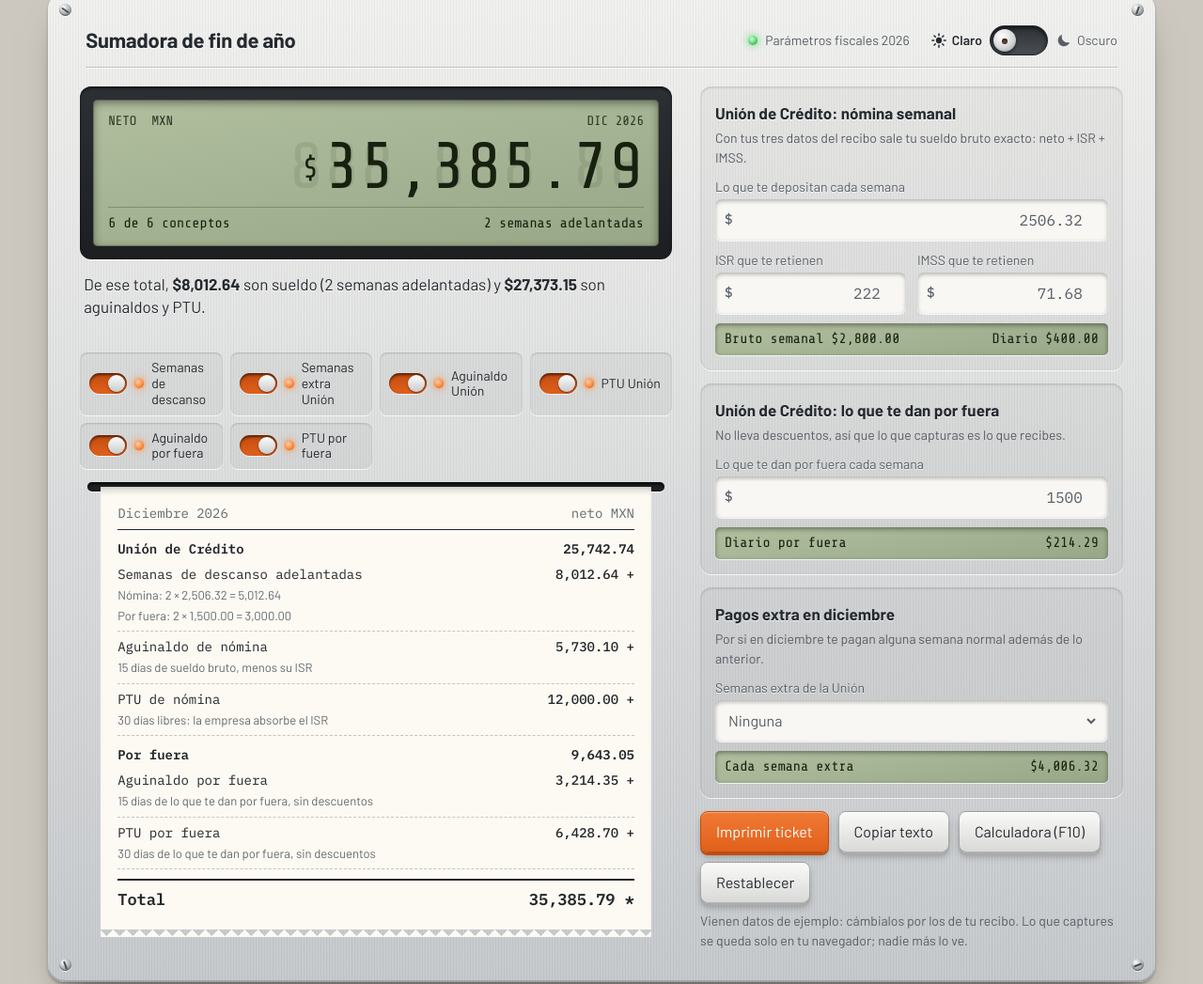
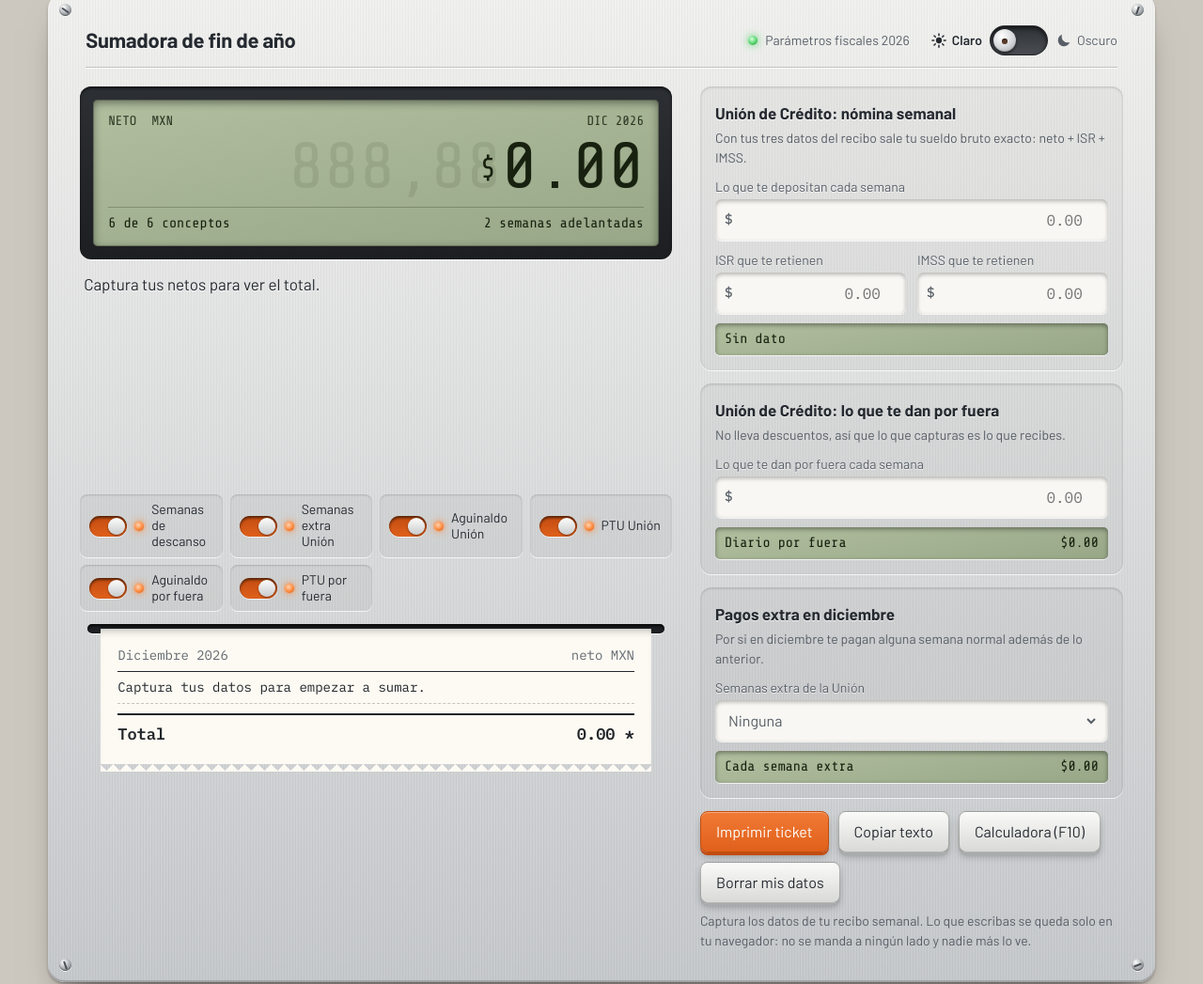
Before and after one commit to alanhl0109-cell/diciembre-union, a plain HTML site: page index.html in a window 1280 px wide. Shown: the part 201-1248 px from the top of the page at 94% size. Drawn offline with nearby package versions, Linux system fonts and the light colour scheme.

Commit message:
La calculadora abre en cero para que cada quien capture sus datos
Co-Authored-By: Claude Opus 5.5 <noreply@anthropic.com>
Claude-Session: https://claude.ai/code/session_01GLUd3DWhqT2nZvjCXoYYZy

```diff
--- a/index.html
+++ b/index.html
@@ -226,7 +226,7 @@ box-shadow:inset 0 1px 0 rgba(255,255,255,.55),inset 0 -2px 0 rgba(0,0,0,.2),0 2
       <div class="grp">
         <h3>Unión de Crédito: nómina semanal</h3>
         <p>Con tus tres datos del recibo sale tu sueldo bruto exacto: neto + ISR + IMSS.</p>
-        <label class="f"><span>Lo que te depositan cada semana</span><span class="well"><b>$</b><input type="number" step="0.01" min="0" inputmode="decimal" id="ucNeto" data-k="uc.neto"></span></label>
+        <label class="f"><span>Lo que te depositan cada semana</span><span class="well"><b>$</b><input type="number" step="0.01" min="0" inputmode="decimal" id="ucNeto" data-blank="1" placeholder="0.00" data-k="uc.neto"></span></label>
         <div class="r2">
           <label class="f"><span>ISR que te retienen</span><span class="well"><b>$</b><input type="number" step="0.01" min="0" inputmode="decimal" id="ucIsr" data-k="uc.isr" data-blank="1" placeholder="0.00"></span></label>
           <label class="f"><span>IMSS que te retienen</span><span class="well"><b>$</b><input type="number" step="0.01" min="0" inputmode="decimal" id="ucImss" data-k="uc.imss" data-blank="1" placeholder="0.00"></span></label>
@@ -236,7 +236,7 @@ box-shadow:inset 0 1px 0 rgba(255,255,255,.55),inset 0 -2px 0 rgba(0,0,0,.2),0 2
       <div class="grp">
         <h3>Unión de Crédito: lo que te dan por fuera</h3>
         <p>No lleva descuentos, así que lo que capturas es lo que recibes.</p>
-        <label class="f"><span>Lo que te dan por fuera cada semana</span><span class="well"><b>$</b><input type="number" step="0.01" min="0" inputmode="decimal" id="fuNeto" data-k="fuera.neto"></span></label>
+        <label class="f"><span>Lo que te dan por fuera cada semana</span><span class="well"><b>$</b><input type="number" step="0.01" min="0" inputmode="decimal" id="fuNeto" data-blank="1" placeholder="0.00" data-k="fuera.neto"></span></label>
         <div class="mini" id="miniFU"></div>
       </div>
       <div class="grp">
@@ -247,8 +247,8 @@ box-shadow:inset 0 1px 0 rgba(255,255,255,.55),inset 0 -2px 0 rgba(0,0,0,.2),0 2
         </div>
         <div class="mini" id="miniEX"></div>
       </div>
-      <div class="keys"><button type="button" class="key or" id="goPrint">Imprimir ticket</button><button type="button" class="key" id="copy">Copiar texto</button><button type="button" class="key" id="calcBtn">Calculadora (F10)</button><button type="button" class="key" id="reset">Restablecer</button></div>
-      <p class="msg" id="msg" role="status">Vienen datos de ejemplo: cámbialos por los de tu recibo. Lo que captures se queda solo en tu navegador; nadie más lo ve.</p>
+      <div class="keys"><button type="button" class="key or" id="goPrint">Imprimir ticket</button><button type="button" class="key" id="copy">Copiar texto</button><button type="button" class="key" id="calcBtn">Calculadora (F10)</button><button type="button" class="key" id="reset">Borrar mis datos</button></div>
+      <p class="msg" id="msg" role="status">Captura los datos de tu recibo semanal. Lo que escribas se queda solo en tu navegador: no se manda a ningún lado y nadie más lo ve.</p>
     </div>
 
     <div class="a-tape">
@@ -593,11 +593,11 @@ var CALC = (function () {
 {
 const C = CALC;
 const DEF = {year:2026,payDow:5,ranges:[{a:'2026-12-22',b:'2027-01-04'}],adjOrd:0,adjAdel:0,extraSem:0,
-  uc:{neto:2506.32,isr:222,imss:71.68,regimen:'02',aguiDias:15,laborados:365,otras:0,ptuDias:30,ptuBase:'bruto',ptuExtra:0},
-  fuera:{neto:1500,aguiDias:15,ptuDias:30},
+  uc:{neto:0,isr:0,imss:0,regimen:'02',aguiDias:15,laborados:365,otras:0,ptuDias:30,ptuBase:'bruto',ptuExtra:0},
+  fuera:{neto:0,aguiDias:15,ptuDias:30},
   par:{uma:117.31,umaM:3566.22,subPct:15.02,subLim:11492.66,metodo:'174',sdQna:'mes',factor:1.0493,imssExc:0.40,imssPd:0.25,imssGmp:0.375,imssIv:0.625,imssCv:1.125},
   incl:{adel:true,extra:true,ucAgui:true,ucPtu:true,fAgui:true,fPtu:true,roAgui:true}};
-const KEY = 'union-dic2026-v1';
+const KEY = 'union-dic2026-v2';
 const clone = o => JSON.parse(JSON.stringify(o));
 const merge = (a, b) => { for (const k in b) { if (!(k in a)) continue; if (b[k] && typeof b[k] === 'object' && !Array.isArray(b[k]) && a[k] && typeof a[k] === 'object') merge(a[k], b[k]); else a[k] = b[k]; } return a; };
 let st = clone(DEF);
@@ -691,6 +691,7 @@ function render() {
     tape += '<div class="tg2"><span>' + g + '</span><span>' + n(ls.reduce((s, l) => s + l.v, 0)) + '</span></div>';
     tape += ls.map(l => '<div class="tl"><span>' + l.t + '</span><span class="v">' + n(l.v) + ' +</span>' + (l.det ? l.det.map(d => '<small>' + d.t + ': ' + d.k + ' × ' + n(d.u) + ' = ' + n(d.v) + '</small>').join('') : '<small>' + l.e + '</small>') + '</div>').join('');
   });
+  if (!R.lineas.some(l => st.incl[l.k] && l.v !== 0)) tape += '<div class="tl"><span>Captura tus datos para empezar a sumar.</span><span class="v"></span></div>';
   tape += '<div class="tt"><span>Total</span><span>' + n(R.total) + ' *</span></div>';
   $('#tape').innerHTML = tape;
 
@@ -738,6 +739,7 @@ function render() {
       ['Total pagos extra', m((R.nExtra ? ex.v : 0) + (R.nQna ? q.v : 0)), 'sum']]);
   }
   $('#tks').innerHTML = h;
+  if (!s) { $('#mm1').textContent = 'neto + ISR + IMSS de tu recibo = tu sueldo bruto semanal; entre 7 da tu salario diario.'; $('#mm2').textContent = 'Con la tarifa semanal 2026 del SAT se calcula el ISR de ese sueldo, se le resta el subsidio para el empleo y debe dar lo mismo que tu recibo.'; }
   if (s) {
     const p = s.modelo;
     $('#mm1').textContent = s.modo === 'recibo' ? m(s.neto) + ' + ' + m(s.isr) + ' de ISR + ' + m(s.imss) + ' de IMSS' + (s.otras ? ' + ' + m(s.otras) + ' de otros descuentos' : '') + ' = ' + m(s.bruto) + ' a la semana. Entre 7 días da tu salario diario de ' + m(s.SD) + '.' : 'como no capturaste retenciones, se busca el salario diario cuyo neto da ' + m(s.neto) + ': ' + m(s.SD) + ' (bruto semanal ' + m(s.bruto) + ').';
@@ -775,7 +777,7 @@ $('#radd').addEventListener('click', () => {
   if (!a || !b) { $('#msg').textContent = 'Captura las dos fechas del descanso.'; return; }
   st.ranges.push({a: a < b ? a : b, b: a < b ? b : a}); $('#ra').value = ''; $('#rb').value = ''; save(); render();
 });
-$('#reset').addEventListener('click', () => { st = clone(DEF); pend = null; save(); bind(); render(); $('#msg').textContent = 'Se restablecieron los datos de ejemplo.'; });
+$('#reset').addEventListener('click', () => { st = clone(DEF); pend = null; save(); bind(); render(); $('#msg').textContent = 'Se borraron tus datos de este navegador.'; });
 $('#copy').addEventListener('click', () => {
   const R = window.__R;
   const txt = ['Ingresos estimados diciembre ' + st.year, ''].concat(R.lineas.filter(l => st.incl[l.k]).map(l => l.g + ' | ' + l.t + ': ' + m(l.v)), ['', 'TOTAL: ' + m(R.total)]).join('\n');
```
